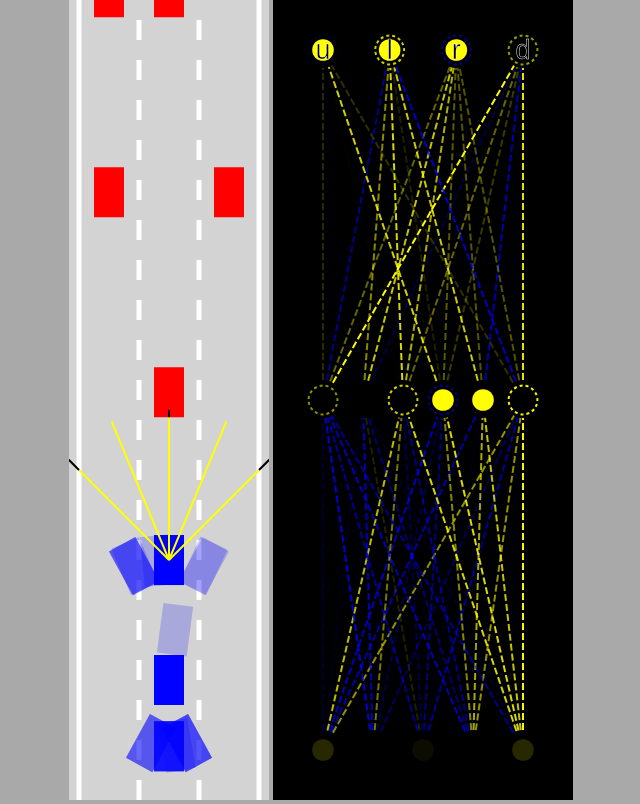
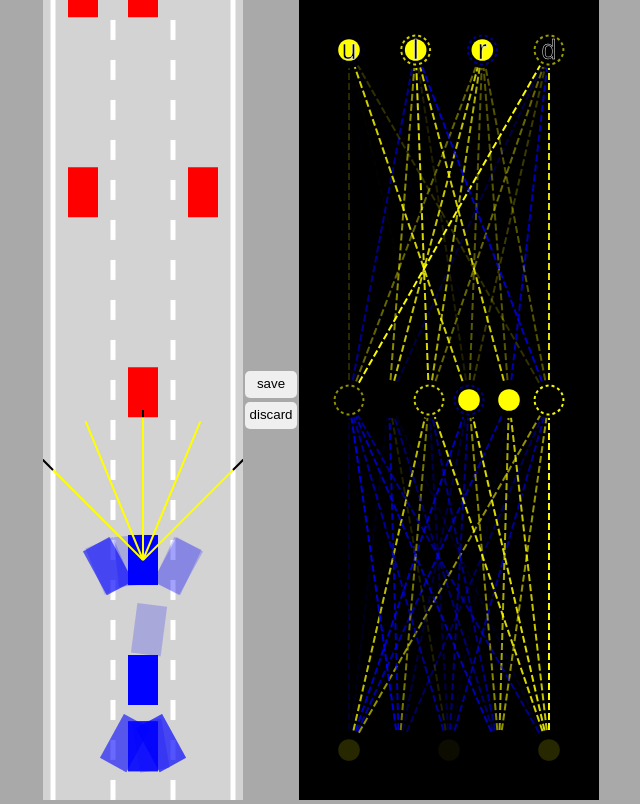
Before and after one commit to beckyjeong03/Self-Driving-Car, a plain HTML site: page index.html in a window 1280 px wide. Shown: the whole page, without its empty margins (319-959 px from the left). Drawn offline with Linux system fonts and the light colour scheme; animation ran at ten frames a second.

Commit message:
saving the best brain into local storage

```diff
--- a/index.html
+++ b/index.html
@@ -5,6 +5,10 @@
 </head>
 <body>
     <canvas id = "carCanvas"></canvas>
+    <div id="verticalButtons">
+        <button onclick="save()">save</button>
+        <button onclick="discard()">discard</button>
+    </div>
     <canvas id = "networkCanvas"></canvas>
     <script src="visualizer.js"></script>
     <script src = "network.js"></script>
--- a/main.js
+++ b/main.js
@@ -10,6 +10,12 @@ const road=new Road(carCanvas.width/2,carCanvas.width*0.9);
 
 const N=100;
 const cars = generateCars(N);
+let bestCar = cars[0];
+if (localStorage.getItem("bestBrain")){
+    bestCar.brain = JSON.parse(
+        localStorage.getItem("bestBrain"));
+
+}
 
 
 const traffic=[
@@ -29,14 +35,14 @@ const traffic=[
 
 animate();
 
-// function save(){
-//     localStorage.setItem("bestBrain",
-//     JSON.stringify(bestCar.brain));
-// }
+function save(){
+    localStorage.setItem("bestBrain",
+    JSON.stringify(bestCar.brain));
+}
 
-// function discard(){
-//     localStorage.removeItem("bestBrain");
-// }
+function discard(){
+    localStorage.removeItem("bestBrain");
+}
 
 
 
--- a/network.js
+++ b/network.js
@@ -20,6 +20,28 @@ class NeuralNetwork{
 
         }
         return outputs;
+    }
+
+    static mutate(network,amount=1){
+        network.levels.forEach(level => {
+            for(let i=0;i<level.biases.length;i++){
+                level.biases[i]=lerp(
+                    level.biases[i],
+                    Math.random()*2-1,
+                    amount
+                    )
+            }
+
+            for(let i=0; i<level.weights.length;i++){
+                for(let j=0; j<level.weights[i].length;j++){
+                    level.weights[i][j]=lerp(
+                        level.weights[i][j],
+                        Math.random()*2-1,
+                        amount
+                    )
+                }
+            }
+        })
     }
 }
 
--- a/style.css
+++ b/style.css
@@ -2,7 +2,26 @@ body{
     margin:0;
     background:darkgray;
     overflow:hidden;
-    text-align:center;
+    display:flex;
+    justify-content:center;
+    align-items:center;
+}
+
+#verticalButtons{
+    display:flex;
+    flex-direction:column;
+}
+
+button{
+    border:none;
+    border-radius:5px;
+    padding: 5px 5px 7px 5px;
+    margin:2px;
+    cursor:pointer;
+}
+
+button:hover{
+    background:blue;
 }
 #carCanvas{
     background:lightgrey;
```
